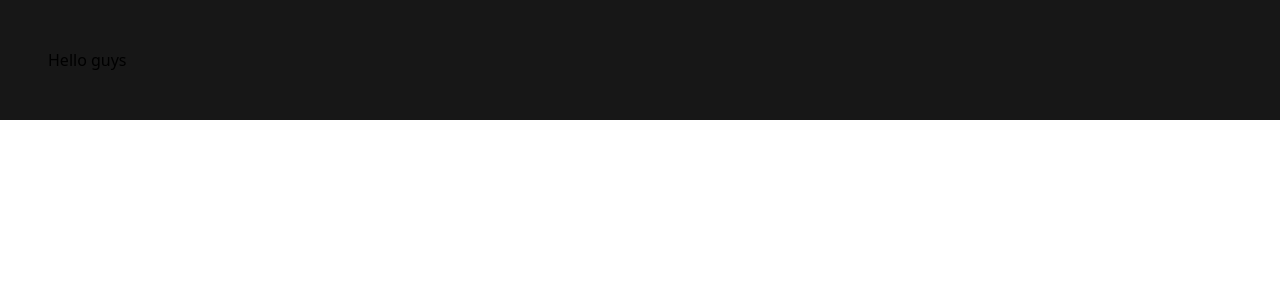
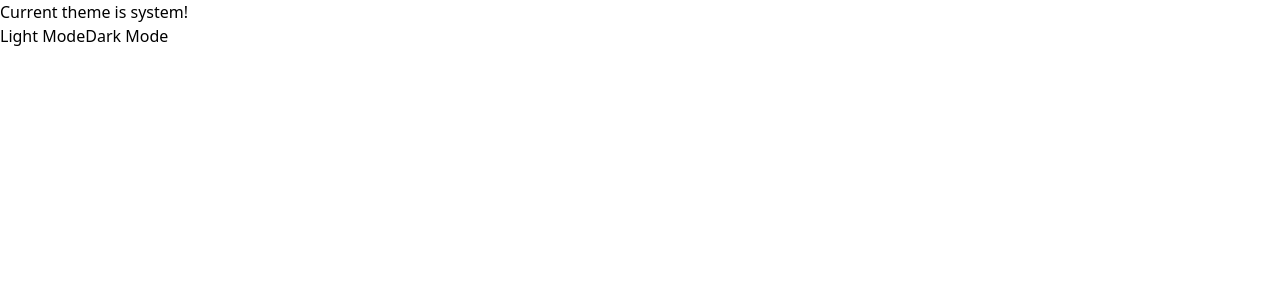
Before and after one commit to mariusflorescu/mariusflorescu.io, a Next.js app: page / in a window 1280 px wide. Shown: the top 300 px of the page. Built offline with nearby package versions, Linux system fonts and the light colour scheme.

Commit message:
added document.tsx, next-themes + actual dark mode

```diff
--- a/package.json
+++ b/package.json
@@ -9,6 +9,7 @@
   },
   "dependencies": {
     "next": "12.0.7",
+    "next-themes": "^0.0.15",
     "react": "17.0.2",
     "react-dom": "17.0.2"
   },
--- a/pages/_app.tsx
+++ b/pages/_app.tsx
@@ -1,8 +1,13 @@
-import '../styles/globals.css'
-import type { AppProps } from 'next/app'
+import type { AppProps } from "next/app";
+import { ThemeProvider } from "next-themes";
+import "../styles/globals.css";
 
 function MyApp({ Component, pageProps }: AppProps) {
-  return <Component {...pageProps} />
+  return (
+    <ThemeProvider attribute="class">
+      <Component {...pageProps} />
+    </ThemeProvider>
+  );
 }
 
-export default MyApp
+export default MyApp;
--- /dev/null
+++ b/pages/api/_document.tsx
@@ -0,0 +1,28 @@
+import Document, {
+  Html,
+  Head,
+  Main,
+  NextScript,
+  DocumentContext,
+} from "next/document";
+
+class MyDocument extends Document {
+  static async getInitialProps(ctx: DocumentContext) {
+    const initialProps = await Document.getInitialProps(ctx);
+    return { ...initialProps };
+  }
+
+  render() {
+    return (
+      <Html className="min-h-full">
+        <Head />
+        <body className="min-h-full bg-neutral-50 text-neutral-900 dark:bg-neutral-900 dark:text-neutral-50">
+          <Main />
+          <NextScript />
+        </body>
+      </Html>
+    );
+  }
+}
+
+export default MyDocument;
--- a/pages/index.tsx
+++ b/pages/index.tsx
@@ -1,7 +1,16 @@
 import type { NextPage } from "next";
+import { useTheme } from "next-themes";
 
 const Home: NextPage = () => {
-  return <div className="bg-neutral-900 p-12">Hello guys</div>;
+  const { theme, setTheme } = useTheme();
+
+  return (
+    <div>
+      Current theme is {theme}!<br />
+      <button onClick={() => setTheme("light")}>Light Mode</button>
+      <button onClick={() => setTheme("dark")}>Dark Mode</button>
+    </div>
+  );
 };
 
 export default Home;
--- a/styles/globals.css
+++ b/styles/globals.css
@@ -1,3 +1,9 @@
 @tailwind base;
 @tailwind components;
 @tailwind utilities;
+
+@layer base {
+  #__next {
+    @apply min-h-full isolate;
+  }
+}
--- a/tailwind.config.js
+++ b/tailwind.config.js
@@ -1,4 +1,5 @@
 module.exports = {
+  darkMode: "class",
   content: [
     "./pages/**/*.{js,ts,jsx,tsx}",
     "./components/**/*.{js,ts,jsx,tsx}",
```
Also changed, not shown: 1 other file (tests, documents, lock files or other folders).
